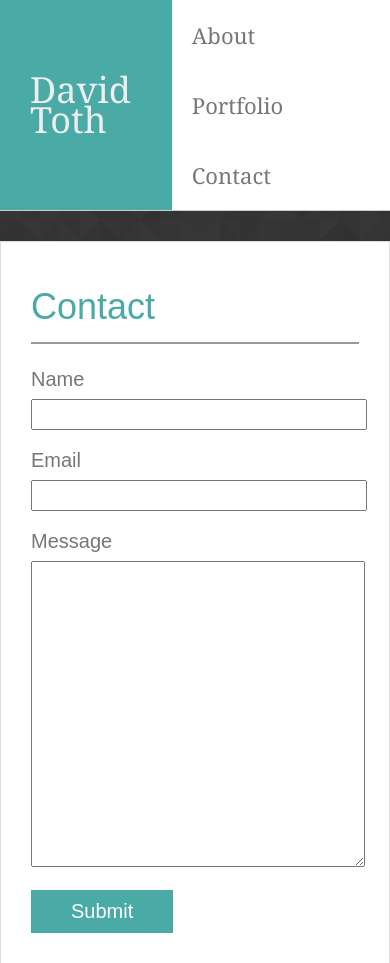
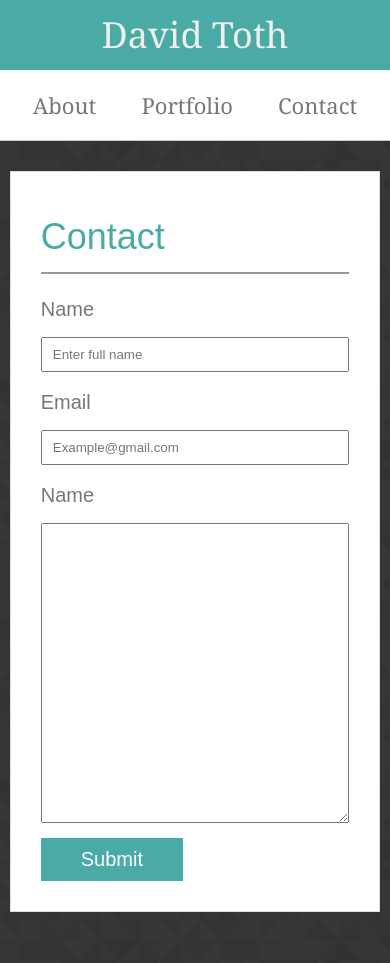
Before and after one commit to Tothinator/Responsive-Portfolio, a plain HTML site: page contact.html in a window 390 px wide. Shown: the top 963 px of the page. Drawn offline with Linux system fonts and the light colour scheme.

Commit message:
A couple of issues but for the most part this is done

```diff
--- a/assets/css/style.css
+++ b/assets/css/style.css
@@ -1,5 +1,5 @@
 html {
-    height: 100%;
+    min-height: 100%;
     margin: 0;
 }
 
@@ -29,7 +29,6 @@ footer {
     border-style: solid;
     border-color: #4aaaa5;
     border-width: 8px 0 0 0;
-    margin-top: -75px;
     color: #ffffff;
     font-size: 17px;
     display: flex;
@@ -52,6 +51,15 @@ p {
     margin-bottom: 20px;
 }
 
+label {
+    display: inline-block;
+    margin-bottom: .5rem;
+}
+
+input {
+    overflow: visible;
+}
+
 .links {
     display: inline-block;
     font-size: 22px;
@@ -60,8 +68,8 @@ p {
 
 .header-container {
     background-color: #ffffff;
-    width: 100%;
-    max-width: 960px;
+    width: 95%;
+    max-width: 850px;
     margin: 0 auto;
     display: flex;
 }
@@ -72,10 +80,14 @@ p {
     border-color: #dddddd;
     border-width: 1px;
     background-color: #ffffff;
-    width: 100%;
-    max-width: 960px;
-    margin: 0 auto 100px;
+    max-width: 700px;
     padding: 30px;
+}
+
+.content-wrapper{
+    width: 95%;
+    max-width: 850px;
+    margin: 0 auto 200px;
 }
 
 .links-container{
@@ -91,22 +103,17 @@ p {
     font-family: Arial, Helvetica, sans-serif;
 }
 
-#name {
-    color: #eee;
-    background-color: #4aaaa5;
-    padding: 0 30px;
-    display: flex;
-    align-items: center;
-}
-
 .container {
     min-height: 100%;
 }
 
 .input {
+    box-sizing: border-box;
+    display: block;
     width: 100%;
-    height: 25px;
+    height: 35px;
     margin: 5px 0 15px 0;
+    padding: .375em .75em;
 }
 
 .page-title {
@@ -141,6 +148,14 @@ p {
     width: 100%;
 }
 
+#name {
+    color: #eee;
+    background-color: #4aaaa5;
+    padding: 0 30px;
+    display: flex;
+    align-items: center;
+}
+
 #easy-link {
     position: absolute;
     top: 80%;
@@ -154,11 +169,16 @@ p {
 #profile_picture {
     float: left;
     margin-right: 20px;
-    display:inline;
+    widows: 230px;
+    height: 260px;
 }
 
 #pic-and-paragraph {
     margin-bottom: 20px;
+}
+
+#paragraph-pic {
+    display: inline;
 }
 
 #copyright {
@@ -174,3 +194,44 @@ p {
     display: block;
     clear: both;
 }
+
+@media screen and (max-width: 768px) {
+
+}
+
+@media screen and (max-width: 640px){
+
+    .header-container {
+        width: 100%;
+        display: block;
+        text-align: center;
+    }
+
+    .img-pair {
+        display: block;
+        text-align: center;
+    }
+
+    .portfolio-img {
+        float: none;
+        display: inline-block;
+    }
+
+    #pic-and-paragraph {
+        text-align: center;
+    }
+
+    #profile_picture {
+        float: none;
+    }
+
+    #paragraph-pic {
+        display: block;
+    }
+
+    #name {
+        justify-content: center;
+        padding: 20px;
+    }
+
+}
--- a/contact.html
+++ b/contact.html
@@ -29,17 +29,25 @@
             </div>
         </header>
 
+        <div class="content-wrapper">
             <div class="content-container">
                 <h1 class="page-title">Contact</h1>
                 <form>
-                Name<br>
-                <input type="text" class="input" name="name">
-                Email<br>
-                <input type="text" class="input" name="email">
-                Message<br>
+                    <div class="form-group">
+                        <label for="inputMessage">Name</label>
+                        <input type="text" class="input" name="name" id="inputMessage" placeholder="Enter full name">
+                    </div>
+                    <div class="form-group">
+                        <label for="inputEmail">Email</label>
+                        <input type="text" class="input" name="name" id="inputEmail" placeholder="Example@gmail.com">
+                    </div>
+                    <div class="form-group">
+                        <label for="inputMessage">Name</label>
                         <textarea class="input" id="contact-message" name="message"></textarea>
+                    </div>
                     <input type="submit" value="Submit" class="button">
                 </form>
+            </div>
         </div>
     </div>
 
```
Also changed, not shown: index.html (+5 -2 lines), portfolio.html (+8 -6 lines), assets/images/profile_picture_square.jpg (added). Lines whose indentation alone changed are shown as unchanged.
